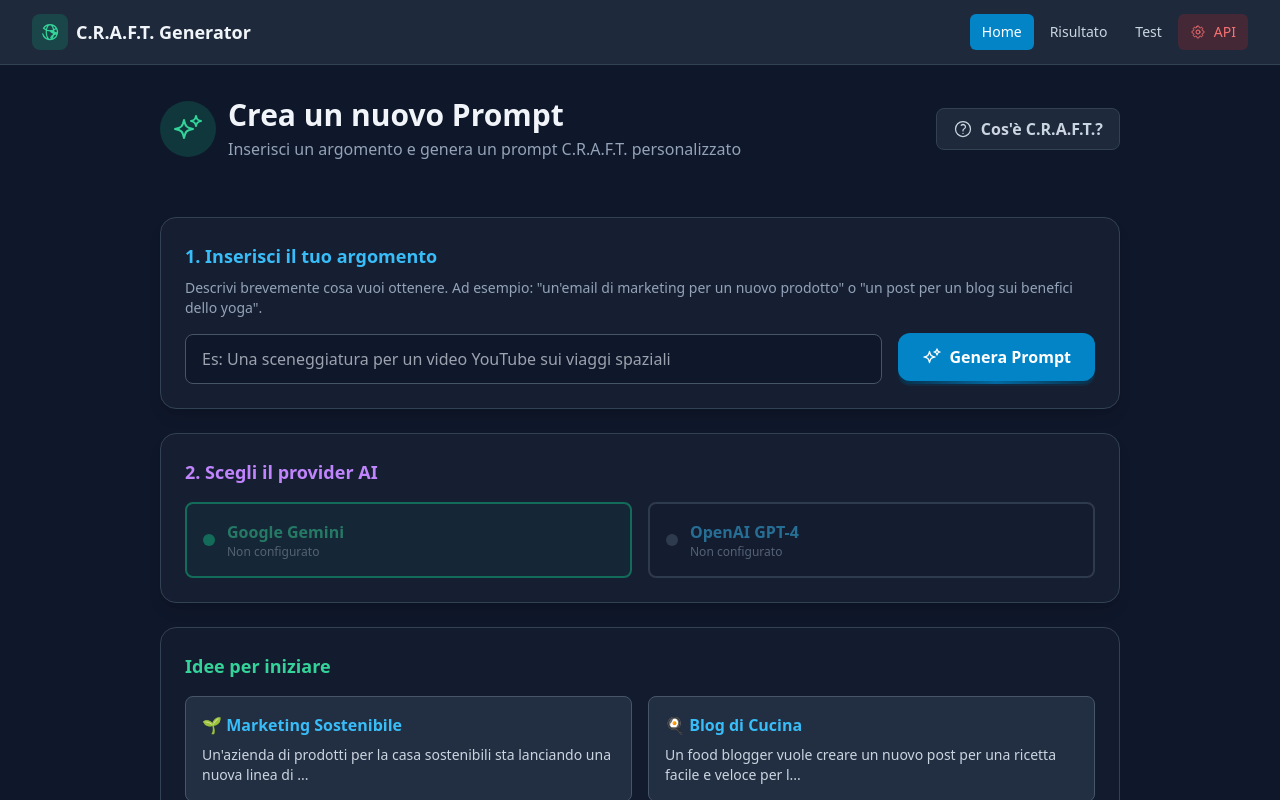
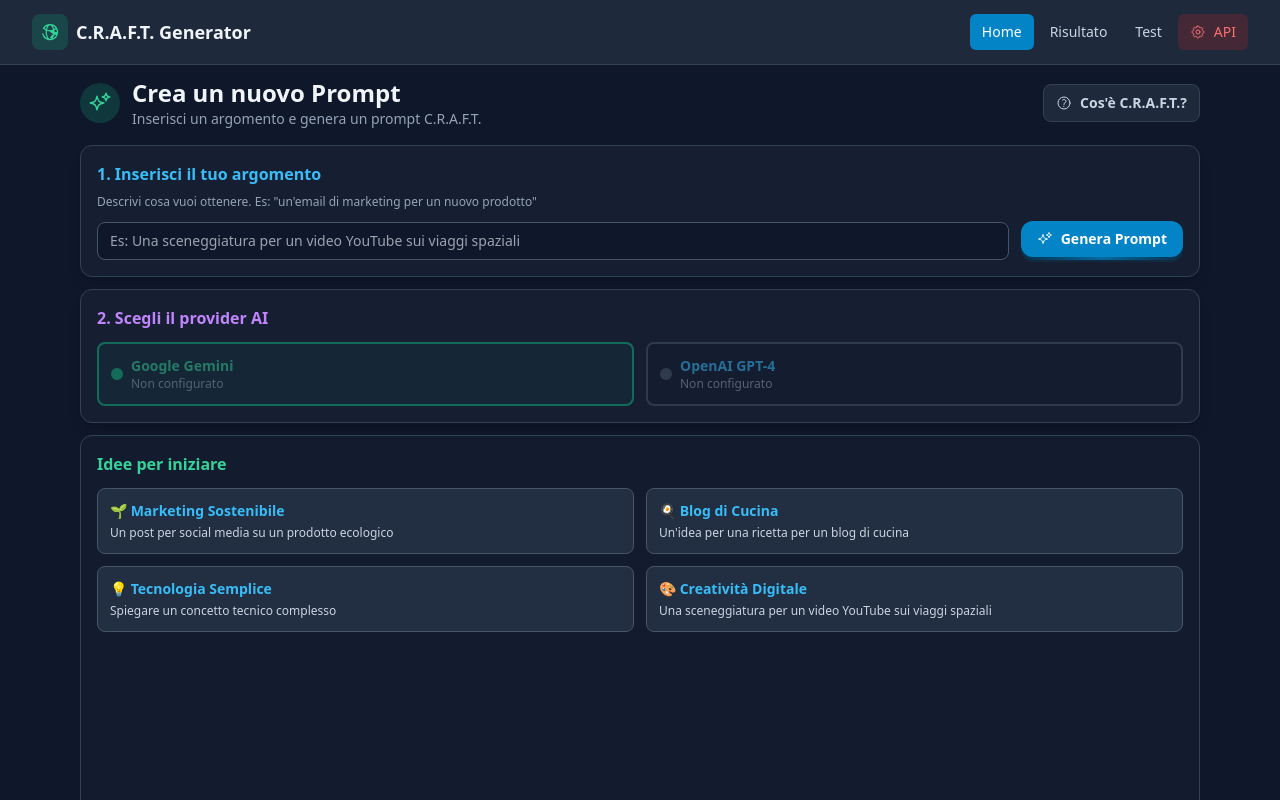
Before and after one commit to fracabu/generatore-di-prompt-craft, a React (Vite) app: page / in a window 1280 px wide. Shown: the top 800 px of the page. Built offline with nearby package versions, Linux system fonts and the light colour scheme.

Commit message:
Fix HomeView layout to fit within 100vh without scrollbar

```diff
--- a/views/HomeView.tsx
+++ b/views/HomeView.tsx
@@ -127,52 +127,52 @@ const HomeView: React.FC = () => {
   };
 
   return (
-    <div className="bg-slate-900 text-slate-200 font-sans h-screen flex flex-col">
+    <div className="bg-slate-900 text-slate-200 font-sans h-screen flex flex-col overflow-hidden">
       {showTutorial && <TutorialModal onClose={() => setShowTutorial(false)} />}
       {error && <WarningModal title="Attenzione" onClose={() => setError(null)}><p>{error}</p></WarningModal>}
 
-      <div className="flex-1 max-w-5xl mx-auto w-full p-4 sm:p-6 lg:p-8 flex flex-col">
+      <div className="flex-1 max-w-6xl mx-auto w-full px-4 py-3 flex flex-col overflow-hidden">
         {/* Header Section */}
-        <header className="flex flex-col sm:flex-row justify-between items-start sm:items-center gap-4 mb-6">
+        <header className="flex flex-col sm:flex-row justify-between items-start sm:items-center gap-3 mb-4 flex-shrink-0">
           <div className="flex items-center space-x-3">
-            <div className="bg-emerald-500/20 p-3 rounded-full">
-              <SparklesIcon className="w-8 h-8 text-emerald-400" />
+            <div className="bg-emerald-500/20 p-2 rounded-full">
+              <SparklesIcon className="w-6 h-6 text-emerald-400" />
             </div>
             <div>
-              <h2 className="text-2xl sm:text-3xl font-bold text-slate-100">Crea un nuovo Prompt</h2>
-              <p className="text-slate-400 mt-1">Inserisci un argomento e genera un prompt C.R.A.F.T. personalizzato</p>
+              <h2 className="text-xl sm:text-2xl font-bold text-slate-100">Crea un nuovo Prompt</h2>
+              <p className="text-slate-400 text-sm">Inserisci un argomento e genera un prompt C.R.A.F.T.</p>
             </div>
           </div>
           <button
             onClick={() => setShowTutorial(true)}
-            className="flex items-center space-x-2 bg-slate-800 hover:bg-slate-700 border border-slate-700 text-slate-300 font-semibold py-2 px-4 rounded-lg transition-colors duration-200"
+            className="flex items-center space-x-2 bg-slate-800 hover:bg-slate-700 border border-slate-700 text-slate-300 font-semibold py-2 px-3 rounded-lg transition-colors duration-200 text-sm"
             aria-label="Mostra tutorial C.R.A.F.T."
           >
-            <QuestionMarkIcon className="w-5 h-5" />
+            <QuestionMarkIcon className="w-4 h-4" />
             <span>Cos'è C.R.A.F.T.?</span>
           </button>
         </header>
 
         {/* Main Content */}
-        <div className="flex-1 flex flex-col gap-6">
+        <div className="flex-1 flex flex-col gap-3 min-h-0">
           {/* Input Section */}
-          <section className="bg-slate-800/50 border border-slate-700 p-6 rounded-2xl shadow-lg mt-8">
-            <label htmlFor="topic-input" className="block text-lg font-semibold text-sky-400 mb-2">1. Inserisci il tuo argomento</label>
-            <p className="text-slate-400 mb-4 text-sm">Descrivi brevemente cosa vuoi ottenere. Ad esempio: "un'email di marketing per un nuovo prodotto" o "un post per un blog sui benefici dello yoga".</p>
-            <div className="flex flex-col sm:flex-row gap-4">
+          <section className="bg-slate-800/50 border border-slate-700 p-4 rounded-xl shadow-lg flex-shrink-0">
+            <label htmlFor="topic-input" className="block text-base font-semibold text-sky-400 mb-2">1. Inserisci il tuo argomento</label>
+            <p className="text-slate-400 mb-3 text-xs">Descrivi cosa vuoi ottenere. Es: "un'email di marketing per un nuovo prodotto"</p>
+            <div className="flex flex-col sm:flex-row gap-3">
               <input
                 id="topic-input"
                 type="text"
                 value={topic}
                 onChange={(e) => setTopic(e.target.value)}
                 placeholder="Es: Una sceneggiatura per un video YouTube sui viaggi spaziali"
-                className="flex-grow bg-slate-900 border border-slate-600 rounded-lg px-4 py-3 text-slate-200 focus:outline-none focus:ring-2 focus:ring-sky-500 transition-all"
+                className="flex-grow bg-slate-900 border border-slate-600 rounded-lg px-3 py-2 text-slate-200 focus:outline-none focus:ring-2 focus:ring-sky-500 transition-all text-sm"
                 onKeyDown={(e) => e.key === 'Enter' && handleGeneratePrompt()}
               />
               <button
                 onClick={handleGeneratePrompt}
                 disabled={isLoading}
-                className="pushable-3d relative border-none bg-transparent p-0 cursor-pointer outline-offset-4 transition-all duration-250 hover:brightness-110 disabled:opacity-50 disabled:cursor-not-allowed group"
+                className="pushable-3d relative border-none bg-transparent p-0 cursor-pointer outline-offset-4 transition-all duration-250 hover:brightness-110 disabled:opacity-50 disabled:cursor-not-allowed group whitespace-nowrap"
                 style={{ transformStyle: 'preserve-3d' }}
                 onMouseEnter={(e) => {
                   const shadow = e.currentTarget.querySelector('span:first-child');
@@ -215,17 +215,17 @@ const HomeView: React.FC = () => {
                   className="absolute top-0 left-0 w-full h-full rounded-xl bg-gradient-to-l from-sky-950 via-sky-700 to-sky-950"
                 />
                 <span
-                  className="relative flex items-center justify-center px-6 py-3 rounded-xl text-white font-semibold bg-sky-600 transition-transform duration-300 ease-out"
+                  className="relative flex items-center justify-center px-4 py-2 rounded-xl text-white font-semibold bg-sky-600 transition-transform duration-300 ease-out text-sm"
                   style={{ transform: 'translateY(-2px)' }}
                 >
                   {isLoading ? (
                     <>
-                      <div className="w-5 h-5 border-2 border-t-white border-slate-400 rounded-full animate-spin mr-2"></div>
+                      <div className="w-4 h-4 border-2 border-t-white border-slate-400 rounded-full animate-spin mr-2"></div>
                       <span>Generazione...</span>
                     </>
                   ) : (
                     <>
-                      <SparklesIcon className="w-5 h-5 mr-2" />
+                      <SparklesIcon className="w-4 h-4 mr-2" />
                       <span>Genera Prompt</span>
                     </>
                   )}
@@ -235,22 +235,22 @@ const HomeView: React.FC = () => {
           </section>
 
           {/* Provider Selection */}
-          <section className="bg-slate-800/50 border border-slate-700 p-6 rounded-2xl shadow-lg">
-            <label className="block text-lg font-semibold text-purple-400 mb-4">2. Scegli il provider AI</label>
-            <div className="grid grid-cols-2 gap-4">
+          <section className="bg-slate-800/50 border border-slate-700 p-4 rounded-xl shadow-lg flex-shrink-0">
+            <label className="block text-base font-semibold text-purple-400 mb-3">2. Scegli il provider AI</label>
+            <div className="grid grid-cols-2 gap-3">
               <button
                 onClick={() => setSelectedProvider('gemini')}
                 disabled={!localStorage.getItem('gemini_api_key')}
-                className={`relative p-4 rounded-lg border-2 transition-all duration-200 ${
+                className={`relative p-3 rounded-lg border-2 transition-all duration-200 ${
                   selectedProvider === 'gemini'
                     ? 'border-emerald-500 bg-emerald-500/10'
                     : 'border-slate-600 bg-slate-900/50 hover:border-slate-500'
                 } ${!localStorage.getItem('gemini_api_key') ? 'opacity-50 cursor-not-allowed' : 'cursor-pointer'}`}
               >
-                <div className="flex items-center space-x-3">
+                <div className="flex items-center space-x-2">
                   <div className={`w-3 h-3 rounded-full ${selectedProvider === 'gemini' ? 'bg-emerald-500' : 'bg-slate-600'}`} />
                   <div className="text-left">
-                    <h4 className="font-semibold text-emerald-400">Google Gemini</h4>
+                    <h4 className="font-semibold text-emerald-400 text-sm">Google Gemini</h4>
                     <p className="text-xs text-slate-400">
                       {localStorage.getItem('gemini_api_key') ? 'Configurato' : 'Non configurato'}
                     </p>
@@ -261,16 +261,16 @@ const HomeView: React.FC = () => {
               <button
                 onClick={() => setSelectedProvider('openai')}
                 disabled={!localStorage.getItem('openai_api_key')}
-                className={`relative p-4 rounded-lg border-2 transition-all duration-200 ${
+                className={`relative p-3 rounded-lg border-2 transition-all duration-200 ${
                   selectedProvider === 'openai'
                     ? 'border-sky-500 bg-sky-500/10'
                     : 'border-slate-600 bg-slate-900/50 hover:border-slate-500'
                 } ${!localStorage.getItem('openai_api_key') ? 'opacity-50 cursor-not-allowed' : 'cursor-pointer'}`}
               >
-                <div className="flex items-center space-x-3">
+                <div className="flex items-center space-x-2">
                   <div className={`w-3 h-3 rounded-full ${selectedProvider === 'openai' ? 'bg-sky-500' : 'bg-slate-600'}`} />
                   <div className="text-left">
-                    <h4 className="font-semibold text-sky-400">OpenAI GPT-4</h4>
+                    <h4 className="font-semibold text-sky-400 text-sm">OpenAI GPT-4</h4>
                     <p className="text-xs text-slate-400">
                       {localStorage.getItem('openai_api_key') ? 'Configurato' : 'Non configurato'}
                     </p>
@@ -281,22 +281,22 @@ const HomeView: React.FC = () => {
           </section>
 
           {/* Suggestion Cards */}
-          <section className="bg-slate-800/30 border border-slate-700 p-6 rounded-2xl">
-            <h3 className="text-lg font-semibold text-emerald-400 mb-4">Idee per iniziare</h3>
-            <div className="grid grid-cols-1 md:grid-cols-2 gap-4">
+          <section className="bg-slate-800/30 border border-slate-700 p-4 rounded-xl flex-1 min-h-0 overflow-hidden">
+            <h3 className="text-base font-semibold text-emerald-400 mb-3">Idee per iniziare</h3>
+            <div className="grid grid-cols-1 md:grid-cols-2 gap-3 overflow-y-auto max-h-full">
               {currentSuggestions.map((suggestion, index) => (
                 <div
                   key={suggestion.id}
-                  className="bg-slate-700/50 border border-slate-600 p-4 rounded-lg cursor-pointer hover:bg-slate-700/70 hover:border-slate-500 transition-all duration-200"
+                  className="bg-slate-700/50 border border-slate-600 p-3 rounded-lg cursor-pointer hover:bg-slate-700/70 hover:border-slate-500 transition-all duration-200"
                   onClick={() => setTopic(suggestion.topic)}
                 >
-                  <h4 className="font-semibold text-sky-400 mb-2">
+                  <h4 className="font-semibold text-sky-400 mb-1 text-sm">
                     {index === 0 && '🌱 Marketing Sostenibile'}
                     {index === 1 && '🍳 Blog di Cucina'}
                     {index === 2 && '💡 Tecnologia Semplice'}
-                    {index === 3 && '🚀 Viaggi Spaziali'}
+                    {index === 3 && '🎨 Creatività Digitale'}
                   </h4>
-                  <p className="text-slate-300 text-sm">{suggestion.prompt.contexto.substring(0, 80)}...</p>
+                  <p className="text-slate-300 text-xs">{suggestion.topic}</p>
                 </div>
               ))}
             </div>
```
